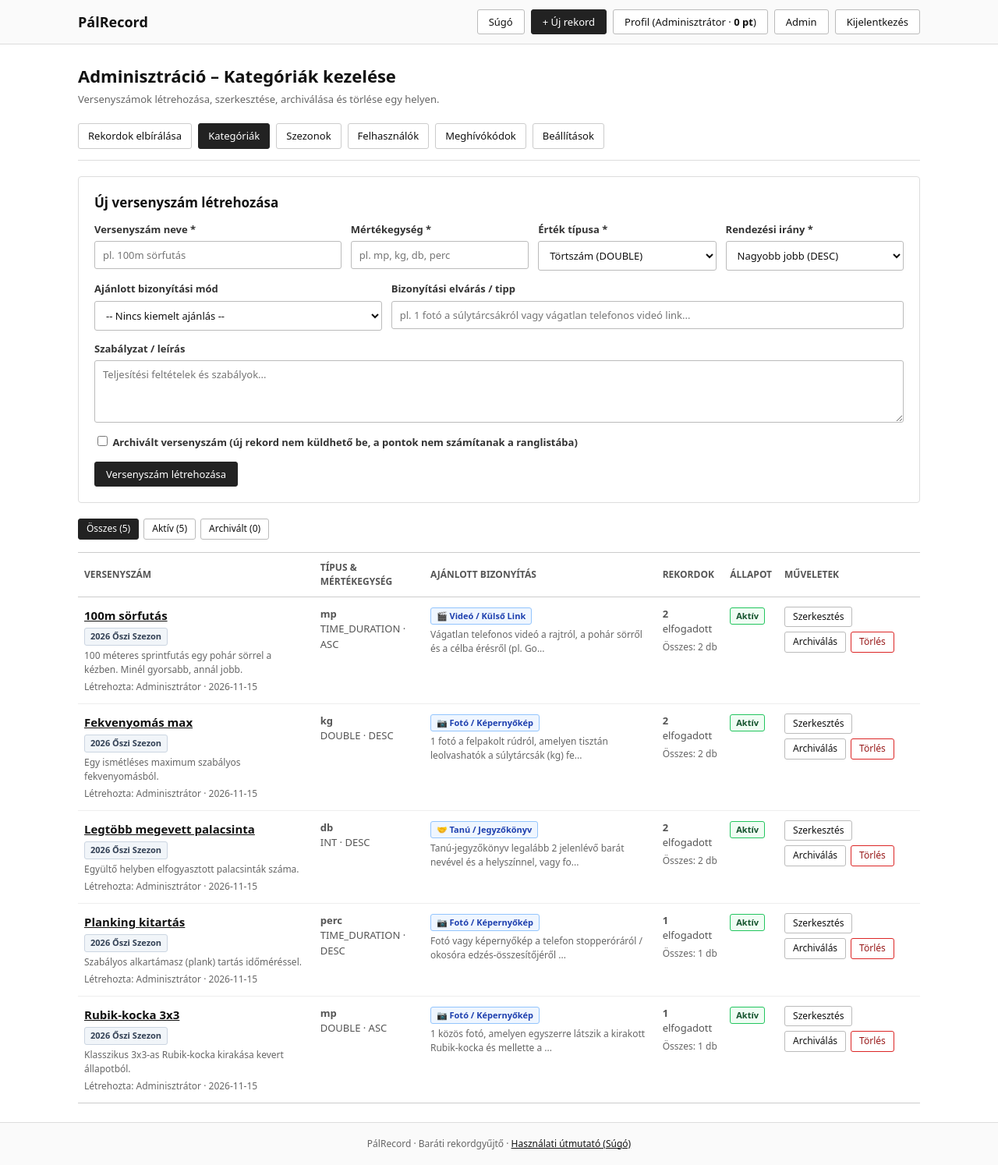
After one commit to Preeim/palrekord, a Rails app: page /admin/categories in a window 1280 px wide. The commit adds this page. Shown: the whole page at 78% size. Run offline with Rails 7, Linux system fonts and the light colour scheme; a user stored in the database is signed in; data comes from the database, SQL or seed files in the repository; some libraries are stand-ins or nearby versions.

Commit message:
Admin felület bővítése

```diff
--- /dev/null
+++ b/app/controllers/admin/categories_controller.rb
@@ -0,0 +1,81 @@
+module Admin
+  class CategoriesController < BaseController
+    before_action :set_category, only: [ :edit, :update, :destroy ]
+
+    def index
+      load_index_data
+      @category = Category.new(value_type: "DOUBLE", sort_direction: "DESC")
+    end
+
+    def create
+      @category = Category.new(category_params)
+      @category.created_by = current_user
+
+      if @category.save
+        redirect_to admin_categories_path, notice: "Versenyszám létrehozva: #{@category.name}"
+      else
+        load_index_data
+        render :index, status: :unprocessable_entity
+      end
+    end
+
+    def edit
+    end
+
+    def update
+      if @category.update(category_params)
+        redirect_to admin_categories_path(status: return_status_param), notice: "Versenyszám frissítve: #{@category.name}"
+      else
+        render :edit, status: :unprocessable_entity
+      end
+    end
+
+    def destroy
+      name = @category.name
+      records_count = @category.records.count
+      @category.destroy
+      redirect_to admin_categories_path(status: return_status_param), notice: "Versenyszám (#{name}) és #{records_count} db rekordja törölve."
+    end
+
+    private
+
+    def set_category
+      @category = Category.find(params[:id])
+    end
+
+    def load_index_data
+      @status_filter = %w[ALL ACTIVE ARCHIVED].include?(params[:status]) ? params[:status] : "ALL"
+      @active_count = Category.active.count
+      @archived_count = Category.archived.count
+      @all_count = @active_count + @archived_count
+      @seasons = Season.ordered.to_a
+
+      scope = Category.includes(:created_by, :records).ordered
+      @categories = case @status_filter
+      when "ACTIVE"
+        scope.active.to_a
+      when "ARCHIVED"
+        scope.archived.to_a
+      else
+        scope.to_a
+      end
+    end
+
+    def return_status_param
+      params[:return_status].presence
+    end
+
+    def category_params
+      params.require(:category).permit(
+        :name,
+        :description,
+        :unit,
+        :value_type,
+        :sort_direction,
+        :recommended_file_type,
+        :verification_hint,
+        :is_archived
+      )
+    end
+  end
+end
--- a/app/models/category.rb
+++ b/app/models/category.rb
@@ -21,6 +21,7 @@ class Category < ApplicationRecord
   validate :creator_must_have_monthly_quota, on: :create
 
   scope :active, -> { where(is_archived: false) }
+  scope :archived, -> { where(is_archived: true) }
   scope :ordered, -> { order(is_archived: :asc, name: :asc) }
 
   def sort_by_label
--- a/app/views/admin/_nav.html.erb
+++ b/app/views/admin/_nav.html.erb
@@ -1,5 +1,6 @@
 <nav class="admin-nav">
   <%= link_to "Rekordok elbírálása", admin_records_path, class: (controller_name == "records" ? "active" : "") %>
+  <%= link_to "Kategóriák", admin_categories_path, class: (controller_name == "categories" ? "active" : "") %>
   <%= link_to "Szezonok", admin_seasons_path, class: (controller_name == "seasons" ? "active" : "") %>
   <%= link_to "Felhasználók", admin_users_path, class: (controller_name == "users" ? "active" : "") %>
   <%= link_to "Meghívókódok", admin_invite_codes_path, class: (controller_name == "invite_codes" ? "active" : "") %>
--- /dev/null
+++ b/app/views/admin/categories/_form.html.erb
@@ -0,0 +1,78 @@
+<% if category.errors.any? %>
+  <div class="error-box">
+    <strong>A versenyszám mentése nem sikerült:</strong>
+    <ul>
+      <% category.errors.full_messages.each do |msg| %>
+        <li><%= msg %></li>
+      <% end %>
+    </ul>
+  </div>
+<% end %>
+
+<%= form_with model: [ :admin, category ], local: true do |f| %>
+  <% if local_assigns[:return_status].present? %>
+    <%= hidden_field_tag :return_status, return_status %>
+  <% end %>
+
+  <div class="form-row">
+    <div class="form-group" style="flex: 2 1 260px;">
+      <%= f.label :name, "Versenyszám neve *", class: "form-label" %>
+      <%= f.text_field :name, class: "form-control", required: true, placeholder: "pl. 100m sörfutás" %>
+    </div>
+
+    <div class="form-group">
+      <%= f.label :unit, "Mértékegység *", class: "form-label" %>
+      <%= f.text_field :unit, class: "form-control", required: true, placeholder: "pl. mp, kg, db, perc" %>
+    </div>
+
+    <div class="form-group">
+      <%= f.label :value_type, "Érték típusa *", class: "form-label" %>
+      <%= f.select :value_type,
+        [["Egész szám (INT)", "INT"], ["Törtszám (DOUBLE)", "DOUBLE"], ["Időtartam (TIME_DURATION)", "TIME_DURATION"], ["Dátum (DATE)", "DATE"]],
+        {},
+        class: "form-control" %>
+    </div>
+
+    <div class="form-group">
+      <%= f.label :sort_direction, "Rendezési irány *", class: "form-label" %>
+      <%= f.select :sort_direction,
+        [["Nagyobb jobb (DESC)", "DESC"], ["Kisebb / gyorsabb jobb (ASC)", "ASC"]],
+        {},
+        class: "form-control" %>
+    </div>
+  </div>
+
+  <div class="form-row">
+    <div class="form-group">
+      <%= f.label :recommended_file_type, "Ajánlott bizonyítási mód", class: "form-label" %>
+      <%= f.select :recommended_file_type,
+        Attachment::FILE_TYPE_LABELS.map { |code, label| [ label, code ] },
+        { include_blank: "-- Nincs kiemelt ajánlás --" },
+        class: "form-control" %>
+    </div>
+
+    <div class="form-group" style="flex: 2 1 320px;">
+      <%= f.label :verification_hint, "Bizonyítási elvárás / tipp", class: "form-label" %>
+      <%= f.text_field :verification_hint, class: "form-control", maxlength: 255,
+        placeholder: "pl. 1 fotó a súlytárcsákról vagy vágatlan telefonos videó link..." %>
+    </div>
+  </div>
+
+  <div class="form-group">
+    <%= f.label :description, "Szabályzat / leírás", class: "form-label" %>
+    <%= f.text_area :description, class: "form-control", placeholder: "Teljesítési feltételek és szabályok..." %>
+  </div>
+
+  <div class="form-group">
+    <label class="form-label">
+      <%= f.check_box :is_archived %> Archivált versenyszám (új rekord nem küldhető be, a pontok nem számítanak a ranglistába)
+    </label>
+  </div>
+
+  <div class="actions-inline">
+    <%= f.submit(category.persisted? ? "Változtatások mentése" : "Versenyszám létrehozása", class: "btn btn-primary") %>
+    <% if category.persisted? %>
+      <%= link_to "Mégse", admin_categories_path(status: local_assigns[:return_status].presence), class: "btn btn-outline" %>
+    <% end %>
+  </div>
+<% end %>
--- /dev/null
+++ b/app/views/admin/categories/index.html.erb
@@ -0,0 +1,110 @@
+<% content_for :title, "Admin – Kategóriák" %>
+
+<div class="page-header">
+  <div>
+    <h1 class="page-title">Adminisztráció – Kategóriák kezelése</h1>
+    <p class="page-subtitle">Versenyszámok létrehozása, szerkesztése, archiválása és törlése egy helyen.</p>
+  </div>
+</div>
+
+<%= render "admin/nav" %>
+
+<div class="card">
+  <h2 class="section-title" style="margin-top: 0;">Új versenyszám létrehozása</h2>
+  <%= render "form", category: @category %>
+</div>
+
+<div class="actions-inline" style="margin-bottom: 16px;">
+  <%= link_to "Összes (#{@all_count})", admin_categories_path(status: "ALL"), class: "btn btn-sm #{@status_filter == 'ALL' ? 'btn-primary' : 'btn-outline'}" %>
+  <%= link_to "Aktív (#{@active_count})", admin_categories_path(status: "ACTIVE"), class: "btn btn-sm #{@status_filter == 'ACTIVE' ? 'btn-primary' : 'btn-outline'}" %>
+  <%= link_to "Archivált (#{@archived_count})", admin_categories_path(status: "ARCHIVED"), class: "btn btn-sm #{@status_filter == 'ARCHIVED' ? 'btn-primary' : 'btn-outline'}" %>
+</div>
+
+<% if @categories.any? %>
+  <div class="table-wrap">
+    <table class="minimal-table">
+      <thead>
+        <tr>
+          <th>Versenyszám</th>
+          <th>Típus &amp; Mértékegység</th>
+          <th>Ajánlott bizonyítás</th>
+          <th>Rekordok</th>
+          <th>Állapot</th>
+          <th>Műveletek</th>
+        </tr>
+      </thead>
+      <tbody>
+        <% @categories.each do |category| %>
+          <% category_season = category.matching_season(@seasons) %>
+          <% approved_count = category.records.count { |r| r.status == "APPROVED" } %>
+          <% pending_count = category.records.count { |r| r.status == "PENDING" } %>
+          <% total_count = category.records.size %>
+          <tr>
+            <td>
+              <div>
+                <%= link_to category.name, category_path(category), class: "category-link" %>
+              </div>
+              <% if category_season.present? %>
+                <div class="category-badges">
+                  <span class="badge badge-season"><%= category_season.name %></span>
+                </div>
+              <% end %>
+              <% if category.description.present? %>
+                <div class="form-hint"><%= truncate(category.description, length: 90) %></div>
+              <% end %>
+              <div class="form-hint">
+                Létrehozta: <%= category.created_by&.display_name || "Rendszer" %> · <%= category.created_at.strftime("%Y-%m-%d") %>
+              </div>
+            </td>
+            <td class="meta-text">
+              <div><strong><%= category.unit %></strong></div>
+              <div><%= category.sort_by_label %></div>
+            </td>
+            <td>
+              <% if category.recommended_file_type.present? %>
+                <div><%= recommended_proof_badge(category.recommended_file_type) %></div>
+              <% else %>
+                <span class="meta-text">Nincs kiemelve</span>
+              <% end %>
+              <% if category.verification_hint.present? %>
+                <div class="form-hint"><%= truncate(category.verification_hint, length: 80) %></div>
+              <% end %>
+            </td>
+            <td class="meta-text">
+              <div><strong><%= approved_count %></strong> elfogadott</div>
+              <div class="form-hint">Összes: <%= total_count %> db<%= " (#{pending_count} függőben)" if pending_count.positive? %></div>
+            </td>
+            <td>
+              <% if category.is_archived? %>
+                <span class="badge badge-muted">Archivált</span>
+              <% else %>
+                <span class="badge badge-approved">Aktív</span>
+              <% end %>
+            </td>
+            <td>
+              <div class="actions-inline">
+                <%= link_to "Szerkesztés", edit_admin_category_path(category, return_status: @status_filter), class: "btn btn-outline btn-sm" %>
+
+                <%= button_to(category.is_archived? ? "Visszaállítás" : "Archiválás",
+                  admin_category_path(category, return_status: @status_filter),
+                  method: :patch,
+                  params: { category: { is_archived: !category.is_archived? } },
+                  class: "btn btn-outline btn-sm") %>
+
+                <%= button_to "Törlés",
+                  admin_category_path(category, return_status: @status_filter),
+                  method: :delete,
+                  data: { turbo_confirm: "Biztosan véglegesen törlöd a(z) #{category.name} versenyszámot és az összes (#{total_count} db) rekordját?" },
+                  class: "btn btn-danger btn-sm" %>
+              </div>
+            </td>
+          </tr>
+        <% end %>
+      </tbody>
+    </table>
+  </div>
+<% else %>
+  <div class="card">
+    <p class="empty-state">Nincs megjeleníthető kategória ebben a szűrőben.</p>
+  </div>
+<% end %>
--- a/app/views/categories/show.html.erb
+++ b/app/views/categories/show.html.erb
@@ -24,7 +24,7 @@
       <%= link_to "Rekord beküldése", new_record_path(category_id: @category.id), class: "btn btn-primary" %>
     <% end %>
     <% if admin? %>
-      <%= link_to "Kategória szerkesztése", edit_category_path(@category), class: "btn btn-outline" %>
+      <%= link_to "Kategória szerkesztése", edit_admin_category_path(@category), class: "btn btn-outline" %>
     <% end %>
   </div>
 </div>
--- a/config/routes.rb
+++ b/config/routes.rb
@@ -35,6 +35,7 @@ Rails.application.routes.draw do
   # Adminisztráció
   namespace :admin do
     root to: "records#index"
+    resources :categories, only: [ :index, :create, :edit, :update, :destroy ]
     resources :users, only: [ :index, :update, :destroy ] do
       post :reset_password, on: :member
     end
```
Also changed, not shown: app/views/admin/categories/edit.html.erb (added, +14 -0 lines), docs/AI-Usage.md (+29 -0 lines), docs/Látványtervek/latvanyterv.md (+17 -0 lines), docs/Tesztelés/tesztelesi_terv.md (+6 -3 lines), docs/Új Funkciók/Admin Kategóriák/admin_kategoriak.md (added, +77 -0 lines), test/integration/admin_categories_flow_test.rb (added, +147 -0 lines), test/integration/security_and_authorization_test.rb (+14 -2 lines), docs/Új Funkciók/Admin Kategóriák/admin_kategoriak.svg (added).
